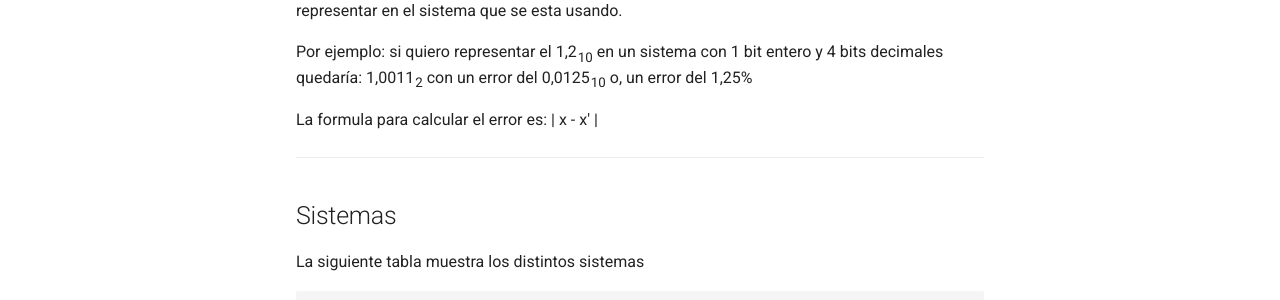
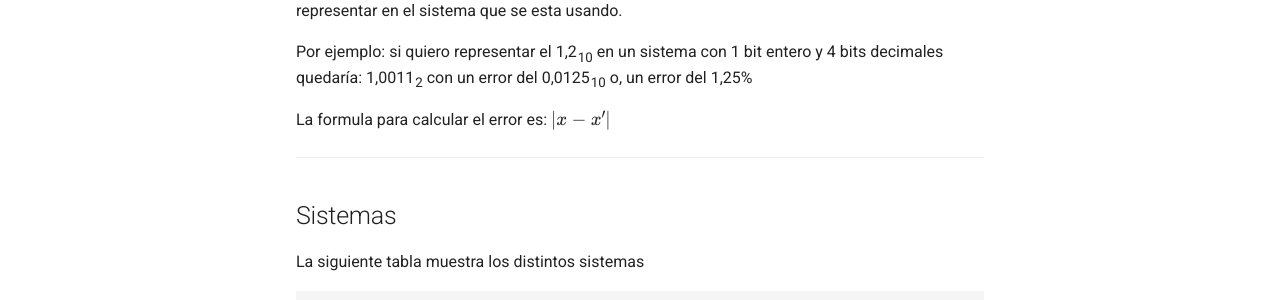
Before and after one commit to vicen621/UNLP-Apuntes, an MkDocs documentation site: the page built from docs/1er Semestre/OC/Sistemas de representacion en binario.md, in a window 1280 px wide and 1315 px high. Shown: the part 878-1178 px from the top of the window. Built offline with MkDocs 1.6.1 and Material for MkDocs 9.7.7, drawn with Linux system fonts in a browser that asks for light colours; comment, search, counter and statistics services are not loaded.

```diff
--- a/docs/1er Semestre/OC/Sistemas de representacion en binario.md
+++ b/docs/1er Semestre/OC/Sistemas de representacion en binario.md
@@ -28,7 +28,7 @@ El error es la diferencia en valor absoluto entre el numero que quiero represent
 
 Por ejemplo: si quiero representar el 1,2~10~ en un sistema con 1 bit entero y 4 bits decimales quedaría: 1,0011~2~ con un error del 0,0125~10~ o, un error del 1,25%
 
-La formula para calcular el error es: | x - x' |
+La formula para calcular el error es: $|x-x'|$
 
 ---
 
```
